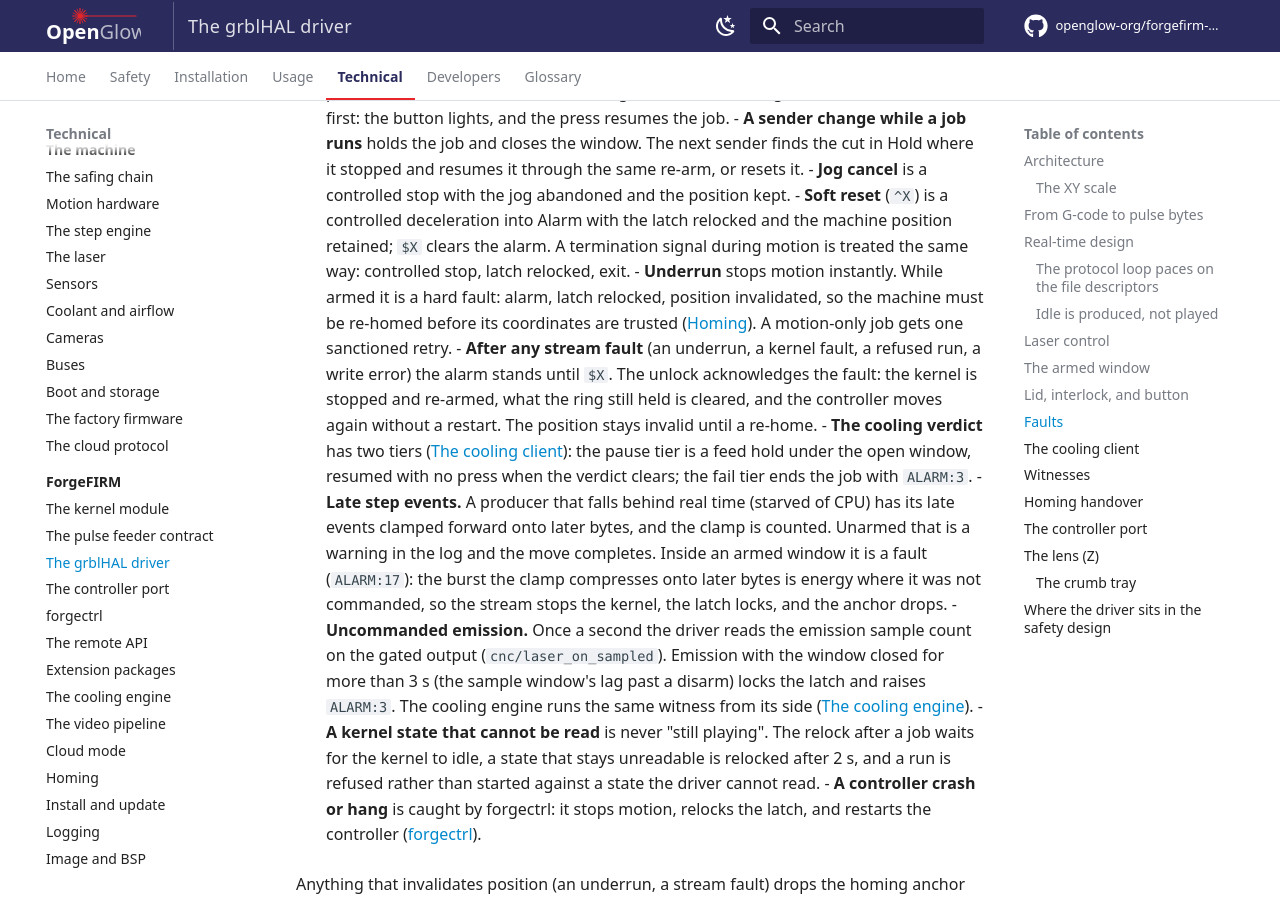
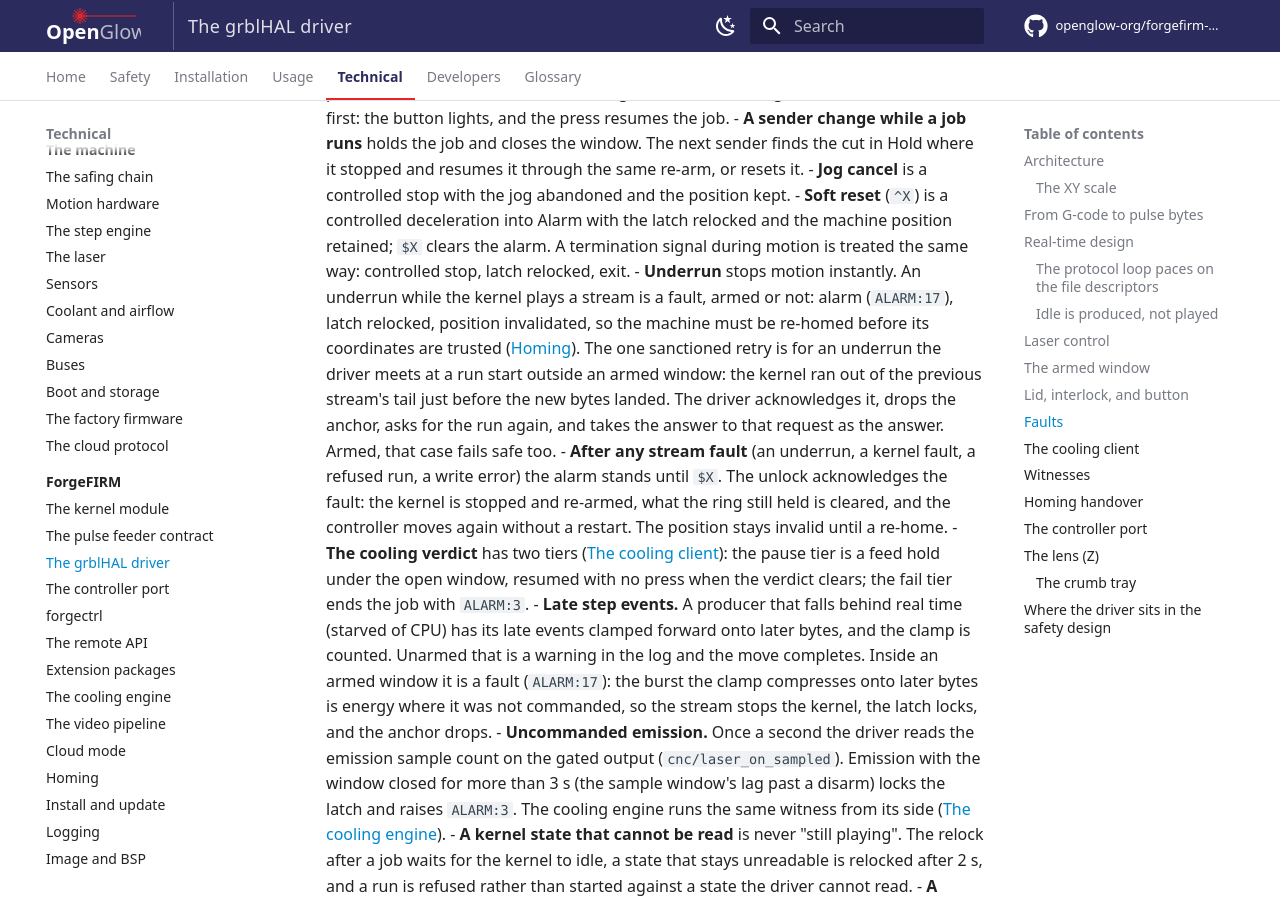
Before and after one commit to openglow-org/forgefirm-docs, an MkDocs documentation site: the page built from docs/technical/forgefirm/grblhal-driver.md, in a window 1280 px wide and 900 px high, scrolled down 9652 px. Built offline with MkDocs 1.6.1 and Material for MkDocs 9.7.7, drawn with Linux system fonts in a browser that asks for light colours; comment, search, counter and statistics services are not loaded.

Commit message:
grblHAL driver, GRBL mode, Troubleshooting, Testing: an underrun under a playing stream is a fault, armed or not
Companion of grblHAL-glowforge d082c45 (stepper_stream: an underrun under
a pending run faults the stream; the run-start retry's answer is read).

- technical/forgefirm/grblhal-driver.md, Faults, the Underrun entry: an
  underrun while the kernel plays a stream is a fault, armed or not
  (ALARM:17, the latch relocked, the position invalidated, a re-home
  before the coordinates are trusted). The one sanctioned retry is for an
  underrun the driver meets at a run start outside an armed window, the
  kernel having run out of the previous stream's tail just before the
  new bytes landed: the driver acknowledges it, drops the anchor, asks
  for the run again, and takes the answer to that request as the answer.
  Armed, that case fails safe too.
- usage/grbl-mode.md, the "Ring runs dry (underrun)" row, and
  usage/troubleshooting.md, the underrun alarm's cause: the same rule.
  The remedy column stays.
- developers/testing.md, the grblHAL-glowforge row: latch_test also
  proves the kernel run requests, the deferred run, and the underrun
  under it and at a run start.

Proof: python scripts/check-style.py (style: clean), python
scripts/check-interfaces.py (interfaces: clean (245 checked)), zensical
build (strict: No issues found). Negative control on a scratch copy of
the tree: the British spelling of 'canceled' put into the edited
Underrun entry fails check-style.py (one SPELLING finding, exit 1), and
a link to a page that does not exist put into the same entry fails the
strict build (page does not exist, exit 1).

Acceptance: none; docs only.

```diff
--- a/docs/technical/forgefirm/grblhal-driver.md
+++ b/docs/technical/forgefirm/grblhal-driver.md
@@ -455,10 +455,15 @@ The operator's table of what each stop does is on
   latch relocked and the machine position retained; `$X` clears the alarm.
   A termination signal during motion is treated the same way: controlled
   stop, latch relocked, exit.
-- **Underrun** stops motion instantly. While armed it is a hard fault: alarm,
-  latch relocked, position invalidated, so the machine must be re-homed
-  before its coordinates are trusted ([Homing](homing.md)). A motion-only
-  job gets one sanctioned retry.
+- **Underrun** stops motion instantly. An underrun while the kernel plays a
+  stream is a fault, armed or not: alarm (`ALARM:17`), latch relocked,
+  position invalidated, so the machine must be re-homed before its
+  coordinates are trusted ([Homing](homing.md)). The one sanctioned retry
+  is for an underrun the driver meets at a run start outside an armed
+  window: the kernel ran out of the previous stream's tail just before the
+  new bytes landed. The driver acknowledges it, drops the anchor, asks for
+  the run again, and takes the answer to that request as the answer.
+  Armed, that case fails safe too.
 - **After any stream fault** (an underrun, a kernel fault, a refused run, a
   write error) the alarm stands until `$X`. The unlock acknowledges the fault:
   the kernel is stopped and re-armed, what the ring still held is cleared, and
```
Also changed, not shown: docs/developers/testing.md (+1 -1 lines), docs/usage/grbl-mode.md (+1 -1 lines), docs/usage/troubleshooting.md (+1 -1 lines).
